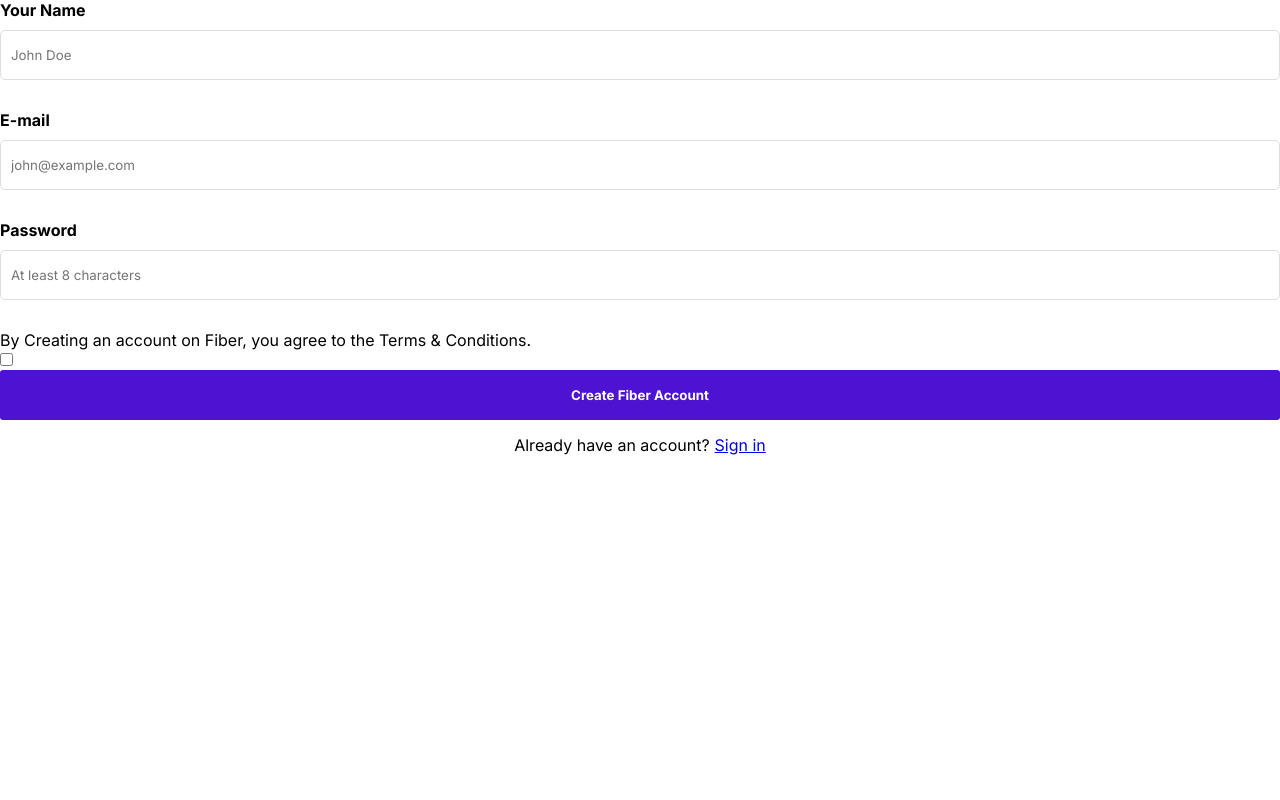
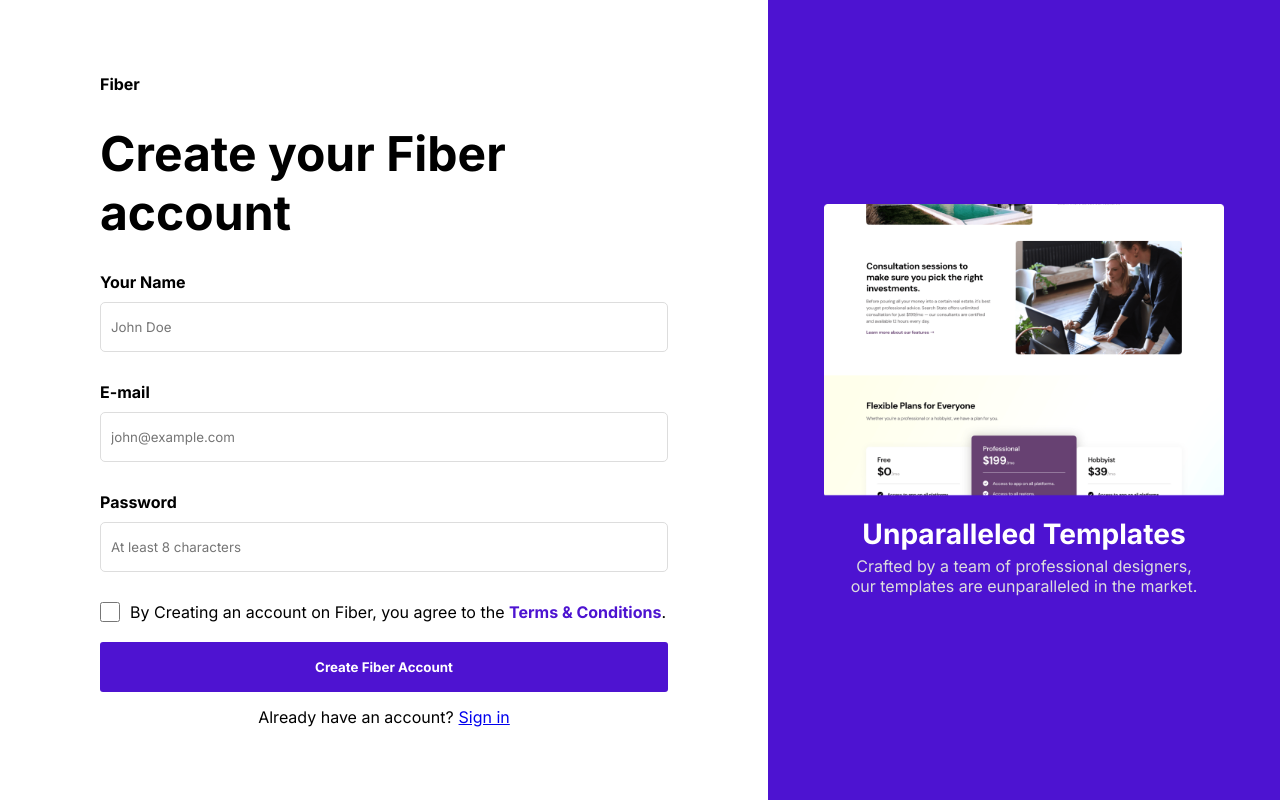
Before and after one commit to lucas-wendell/fiber-landing-page, a React (Vite) app: page /signUp in a window 1280 px wide. Built offline with nearby package versions, Linux system fonts and the light colour scheme.

Commit message:
finishing sign up form style

```diff
--- a/src/components/NavButtonContainer/index.jsx
+++ b/src/components/NavButtonContainer/index.jsx
@@ -8,7 +8,7 @@
 			<Link to="/signIn">
 				<Button state={'secondary'}>Sign In</Button>
 			</Link>
-			<Link to="/signIn">
+			<Link to="/signUp">
 				<Button state={'primary'}>Sign Up</Button>
 			</Link>
 		</div>
--- a/src/components/SignUpForm/index.jsx
+++ b/src/components/SignUpForm/index.jsx
@@ -14,6 +14,7 @@
 
 	const onSubmit = data => {
 		console.log(data);
+		console.log('ola');
 	};
 
 	return (
@@ -39,7 +40,8 @@
 					required: 'Required',
 					pattern: {
 						value: /[a-z0-9]+@[a-z]+\.[a-z]{2,3}/,
-						message: 'Entered value does not match email format',
+						message:
+							'Entered value does not match email format, enter a valid email address.',
 					},
 				})}
 				error={errors.email}
@@ -58,17 +60,17 @@
 				error={errors.password}
 			/>
 
-			<label>
-				<p>
-					By Creating an account on Fiber, you agree to the{' '}
-					<span>Terms & Conditions</span>.
-				</p>
+			<label className="labelCheckbox">
 				<input
 					type="checkbox"
 					{...register('checkbox', {
 						required: 'Required',
 					})}
 				/>
+				<p>
+					By Creating an account on Fiber, you agree to the{' '}
+					<span>Terms & Conditions</span>.
+				</p>
 			</label>
 
 			<div className="buttonDiv">
--- a/src/components/SignUpForm/style.css
+++ b/src/components/SignUpForm/style.css
@@ -16,3 +16,21 @@
 	align-items: center;
 	gap: 5px;
 }
+
+.SignUpForm .labelCheckbox {
+	display: flex;
+	align-items: center;
+	gap: 10px;
+	margin-bottom: 20px;
+}
+
+.SignUpForm .labelCheckbox input {
+	width: 20px;
+	height: 20px;
+}
+
+.SignUpForm .labelCheckbox p > span {
+	color: #4d13d1;
+	font-weight: 700;
+	text-decoration: solid 1px #4d13d1;
+}
--- a/src/pages/SignUp/index.jsx
+++ b/src/pages/SignUp/index.jsx
@@ -1,10 +1,28 @@
 import SignUpForm from '../../components/SignUpForm';
+import exampleImage from '../../assets/sign-up-image.png';
 import './style.css';
 
 export const SignUp = () => {
 	return (
 		<main className="SignUpMain">
-			<SignUpForm />
+			<section className="SignUpFormSection">
+				<div className="textDiv">
+					<h4>Fiber</h4>
+					<h2>Create your Fiber account</h2>
+				</div>
+				<SignUpForm />
+			</section>
+
+			<section className="carroselSection">
+				<img src={exampleImage} alt="" />
+				<div className="textDiv">
+					<h3>Unparalleled Templates</h3>
+					<p>
+						Crafted by a team of professional designers, our templates are
+						eunparalleled in the market.
+					</p>
+				</div>
+			</section>
 		</main>
 	);
 };
--- a/src/pages/SignUp/style.css
+++ b/src/pages/SignUp/style.css
@@ -0,0 +1,52 @@
+.SignUpMain {
+	display: flex;
+	height: 100vh;
+	align-items: center;
+	/* justify-content: space-between; */
+}
+
+.SignUpFormSection {
+	display: flex;
+	justify-content: center;
+	flex-direction: column;
+	height: 100vh;
+	padding: 100px;
+	width: 60%;
+}
+
+.SignUpFormSection .textDiv h2 {
+	font-size: 3rem;
+	margin: 30px 0;
+}
+
+.SignUpMain .carroselSection {
+	display: flex;
+	align-items: center;
+	justify-content: center;
+	flex-direction: column;
+	gap: 20px;
+	width: 40%;
+	background-color: #4d13d1;
+	height: 100vh;
+}
+
+.SignUpMain .carroselSection img {
+	max-width: 400px;
+}
+
+.SignUpMain .carroselSection .textDiv {
+	display: flex;
+	gap: 5px;
+	align-items: center;
+	flex-direction: column;
+	justify-content: center;
+	color: #fff;
+	width: 70%;
+	font-size: 1.5rem;
+}
+
+.SignUpMain .carroselSection .textDiv p {
+	text-align: center;
+	color: #ddd;
+	font-size: 1rem;
+}
```
Also changed, not shown: src/components/Form/index.jsx (deleted, +0 -20 lines), src/components/Form/style.css (deleted).
